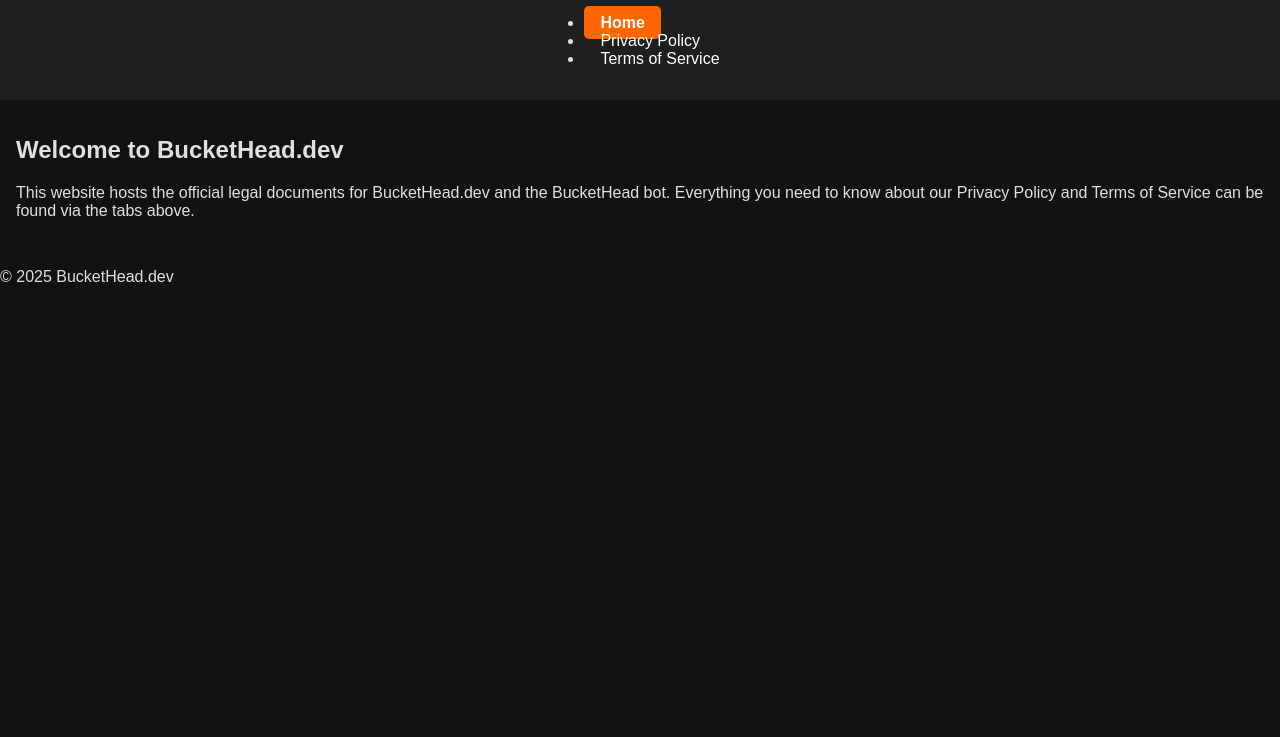
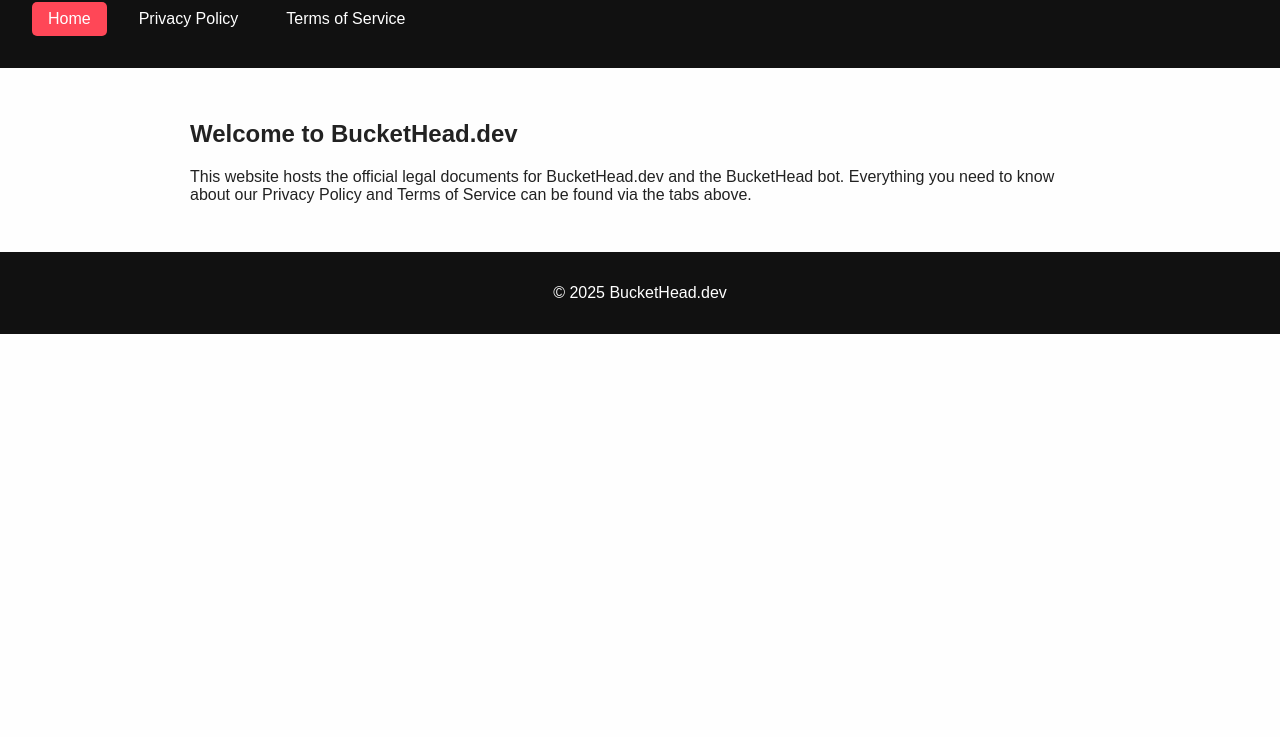
Before and after one commit to Brayden1609/Tinker-bot, a website: page dashboard/index.html in a window 1280 px wide. Shown: the part 63-800 px from the top of the page. Drawn offline with Linux system fonts and the light colour scheme.

Commit message:
Update style.css

```diff
--- a/dashboard/style.css
+++ b/dashboard/style.css
@@ -1,70 +1,56 @@
 body {
-    font-family: sans-serif;
-    background-color: #121212;
-    color: #e0e0e0;
+    font-family: Arial, sans-serif;
     margin: 0;
     padding: 0;
+    background: #fefefe;
+    color: #222;
 }
 
 header {
-    background-color: #1f1f1f;
-    padding: 1rem;
-    display: flex;
-    flex-direction: column;
-    align-items: center;
+    background: #111;
+    color: #fff;
+    padding: 1rem 2rem;
 }
 
 header h1 {
-    margin: 0 0 0.5rem 0;
-    color: #ff6600;
+    margin: 0;
+    font-size: 1.8rem;
 }
 
 nav {
+    margin-top: 0.5rem;
+}
+
+nav .tabs {
+    list-style: none;
+    padding: 0;
     display: flex;
     gap: 1rem;
 }
 
-nav a {
+nav .tabs li a {
     color: #fff;
     text-decoration: none;
     padding: 0.5rem 1rem;
+    display: inline-block;
     border-radius: 5px;
+    transition: background 0.2s;
 }
 
-nav a.active {
-    background-color: #ff6600;
-    font-weight: bold;
+nav .tabs li a:hover,
+nav .tabs li a.active {
+    background: #ff4757;
 }
 
 main {
-    padding: 1rem;
-    display: grid;
-    grid-template-columns: repeat(auto-fit, minmax(250px, 1fr));
-    gap: 1rem;
+    padding: 2rem;
+    max-width: 900px;
+    margin: 0 auto;
 }
 
-.panel {
-    background-color: #1f1f1f;
+footer {
+    text-align: center;
     padding: 1rem;
-    border-radius: 8px;
-    box-shadow: 0 0 10px #000;
+    background: #111;
+    color: #fff;
 }
-
-.panel h2 {
-    margin-top: 0;
-}
-
-button {
-    padding: 0.5rem 1rem;
-    margin: 0.25rem;
-    border: none;
-    border-radius: 5px;
-    cursor: pointer;
-    background-color: #ff6600;
-    color: #fff;
-    font-weight: bold;
-}
-
-button:hover {
-    background-color: #ff944d;
-}
```
